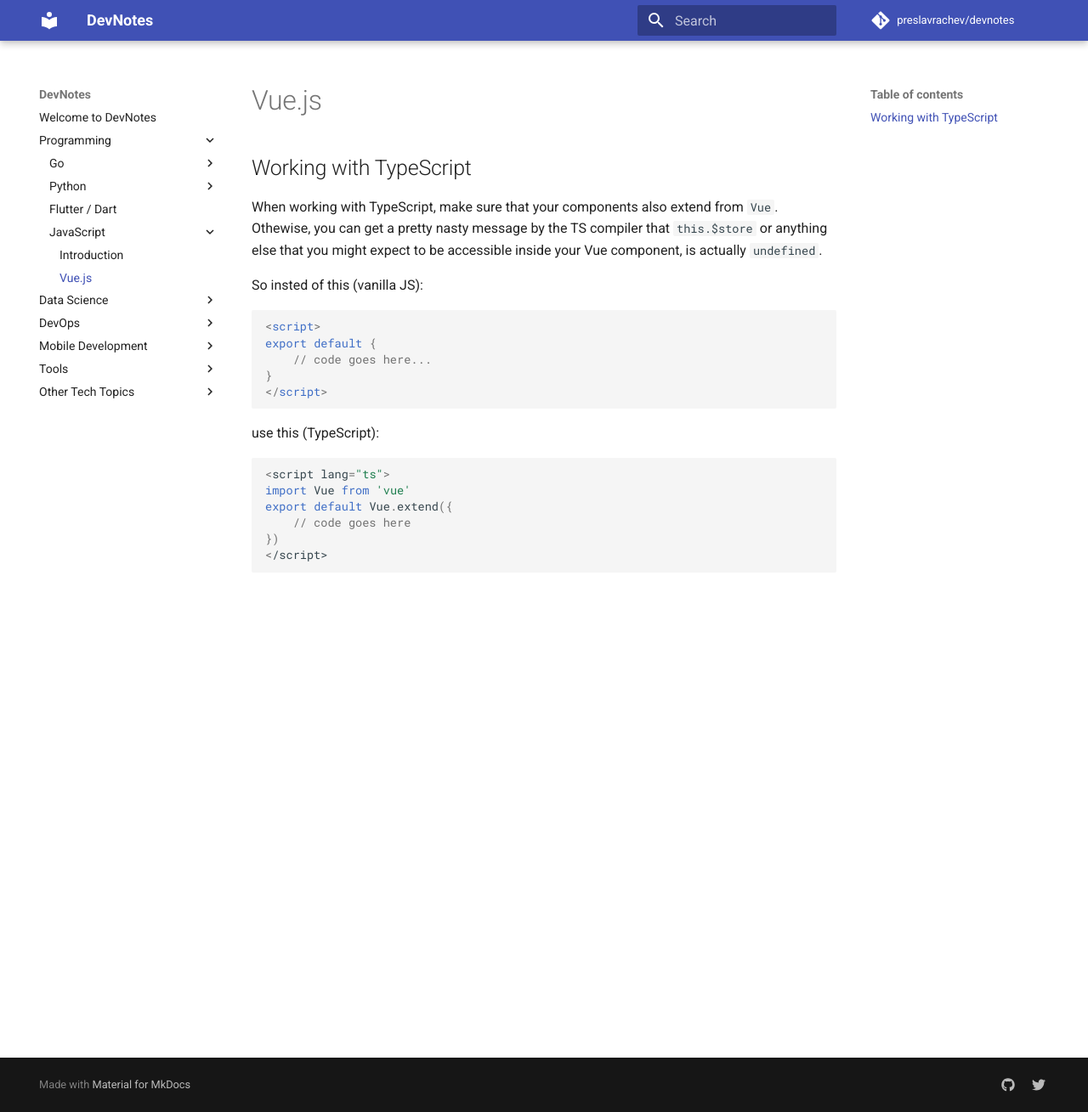
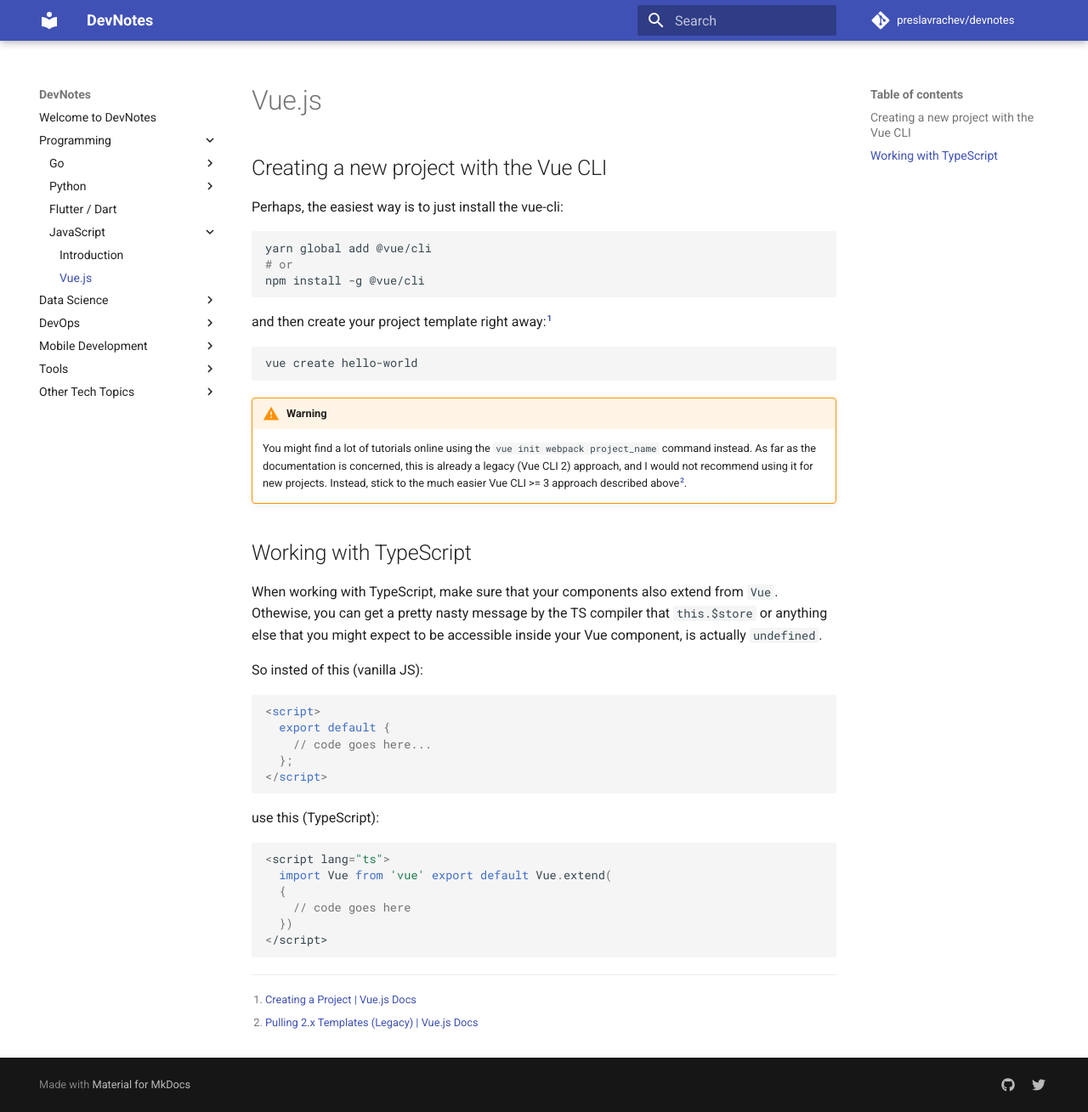
Before and after one commit to preslavrachev/devnotes, an MkDocs documentation site: the page built from docs/programming/JavaScript/vuejs.md, in a window 1280 px wide and 1309 px high. Shown: the whole window at 85% size. Built offline with MkDocs 1.6.1 and Material for MkDocs 9.7.7, drawn with Linux system fonts in a browser that asks for light colours; comment, search, counter and statistics services are not loaded.

Commit message:
Update Mar 17, 2019

````diff
--- a/docs/programming/JavaScript/vuejs.md
+++ b/docs/programming/JavaScript/vuejs.md
@@ -1,25 +1,48 @@
 # Vue.js
 
+## Creating a new project with the Vue CLI
+
+Perhaps, the easiest way is to just install the vue-cli:
+
+```bash
+yarn global add @vue/cli
+# or
+npm install -g @vue/cli
+```
+
+and then create your project template right away:[^vue-create]
+
+```bash
+vue create hello-world
+```
+
+!!! warning
+    You might find a lot of tutorials online using the `vue init webpack project_name` command instead. As far as the documentation is concerned, this is already a legacy (Vue CLI 2) approach, and I would not recommend using it for new projects. Instead, stick to the much easier Vue CLI >= 3 approach described above[^vue-init].
+
+[^vue-create]: [Creating a Project | Vue.js Docs](https://cli.vuejs.org/guide/creating-a-project.html#vue-create)
+[^vue-init]: [Pulling 2.x Templates (Legacy) | Vue.js Docs](https://cli.vuejs.org/guide/creating-a-project.html#pulling-2-x-templates-legacy)
+
 ## Working with TypeScript
+
 When working with TypeScript, make sure that your components also extend from `Vue`. Othewise, you can get a pretty nasty message by the TS compiler that `this.$store` or anything else that you might expect to be accessible inside your Vue component, is actually `undefined`.
 
 So insted of this (vanilla JS):
 
-``` html
+```html
 <script>
-export default {
+  export default {
     // code goes here...
-}
+  };
 </script>
 ```
 
 use this (TypeScript):
 
-``` typescript
+```typescript
 <script lang="ts">
-import Vue from 'vue'
-export default Vue.extend({
+  import Vue from 'vue' export default Vue.extend(
+  {
     // code goes here
-})
+  })
 </script>
 ```
````
